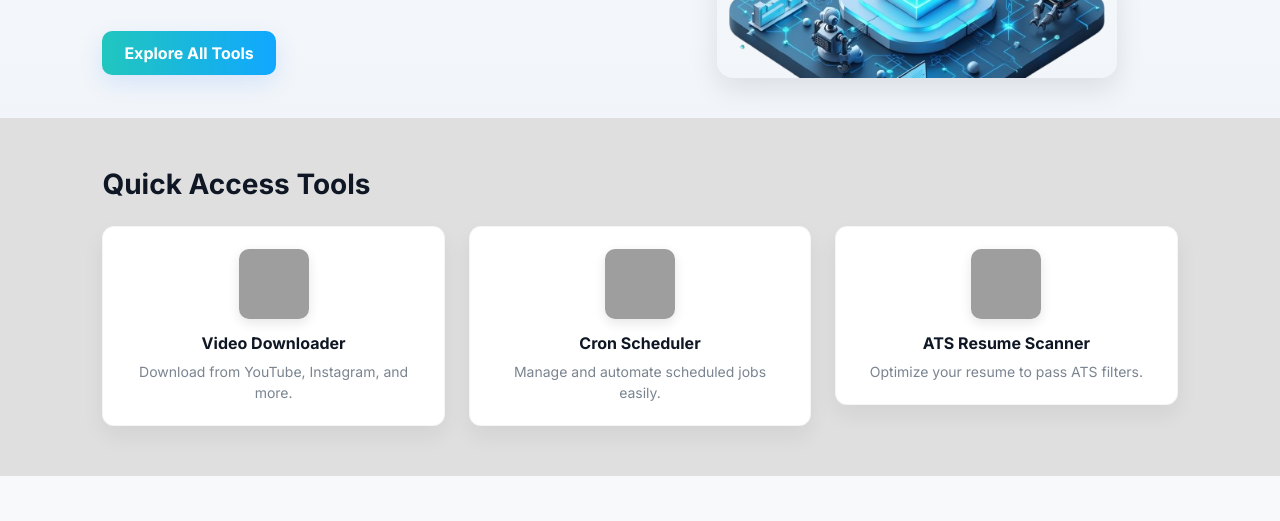
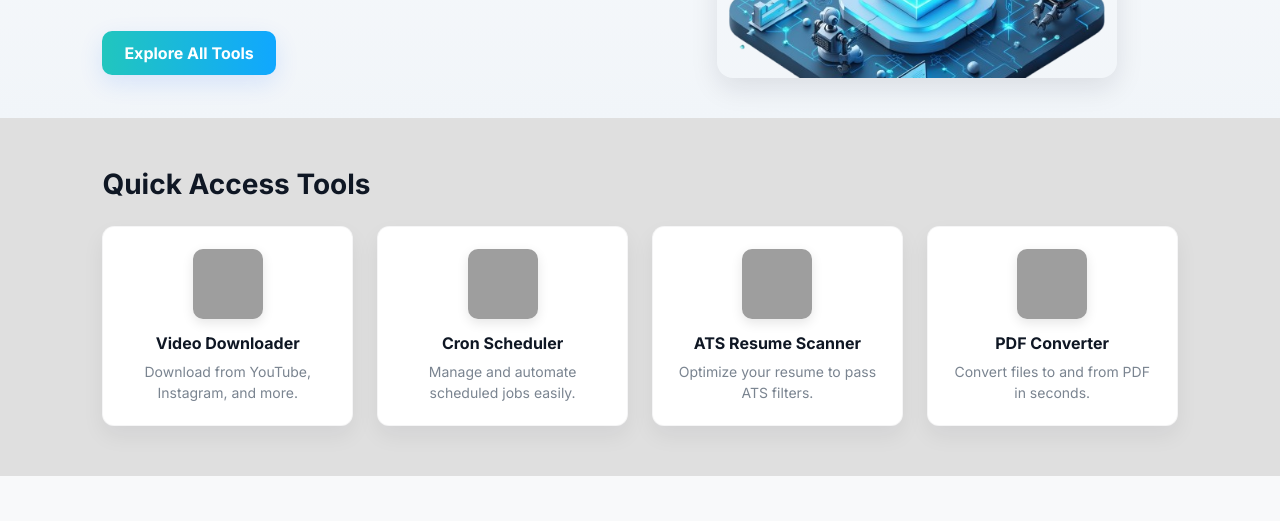
Before and after one commit to dhiraj-vats/digital-hub, a plain HTML site: page index3.html in a window 1280 px wide. Shown: the part 273-794 px from the top of the page. Drawn offline with nearby package versions, Linux system fonts and the light colour scheme; grey boxes are pictures that could not be loaded.

Commit message:
new column added in explore more section

```diff
--- a/index3.html
+++ b/index3.html
@@ -293,29 +293,40 @@
  <section>
   <h3 class="fw-bold mb-4">Quick Access Tools</h3>
   <div class="row g-4">
-      <div class="col-md-4">
+    <div class="col-md-3">
       <div class="card-quick">
         <img src="https://cdn-icons-png.flaticon.com/512/1384/1384060.png" alt="Video Downloader">
         <div class="title">Video Downloader</div>
         <p>Download from YouTube, Instagram, and more.</p>
       </div>
     </div>
-      <div class="col-md-4">
+
+    <div class="col-md-3">
       <div class="card-quick">
         <img src="https://cdn-icons-png.flaticon.com/512/4248/4248443.png" alt="Cron Scheduler">
         <div class="title">Cron Scheduler</div>
         <p>Manage and automate scheduled jobs easily.</p>
       </div>
     </div>
-      <div class="col-md-4">
+
+    <div class="col-md-3">
       <div class="card-quick">
         <img src="https://cdn-icons-png.flaticon.com/512/906/906334.png" alt="ATS Scanner">
         <div class="title">ATS Resume Scanner</div>
         <p>Optimize your resume to pass ATS filters.</p>
       </div>
     </div>
+
+    <div class="col-md-3">
+      <div class="card-quick">
+        <img src="https://cdn-icons-png.flaticon.com/512/337/337946.png" alt="PDF Converter">
+        <div class="title">PDF Converter</div>
+        <p>Convert files to and from PDF in seconds.</p>
+      </div>
+    </div>
   </div>
 </section>
+
 <!-- Document Conversion Tools Section -->
 <section class="py-5 bg-light" id="doc-tools">
   <div class="container text-center">
```
Lines whose indentation alone changed are shown as unchanged.
